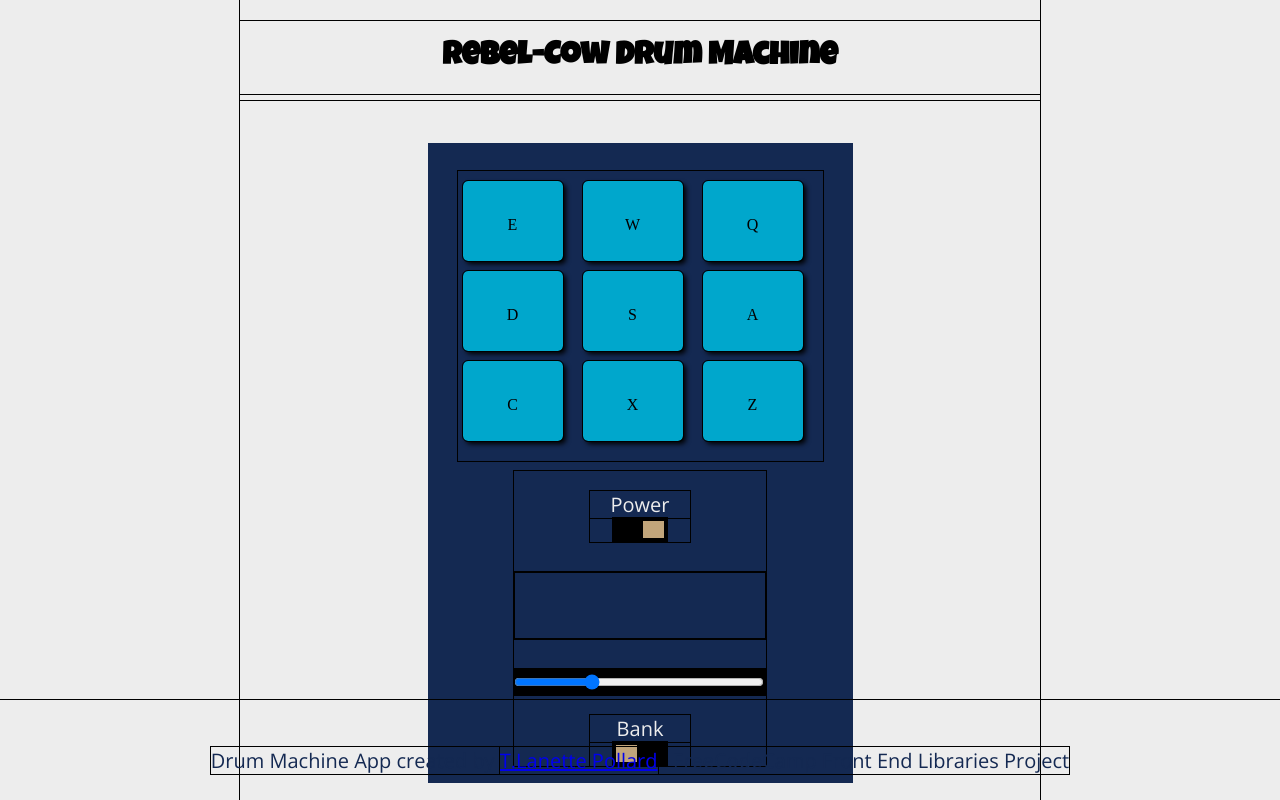
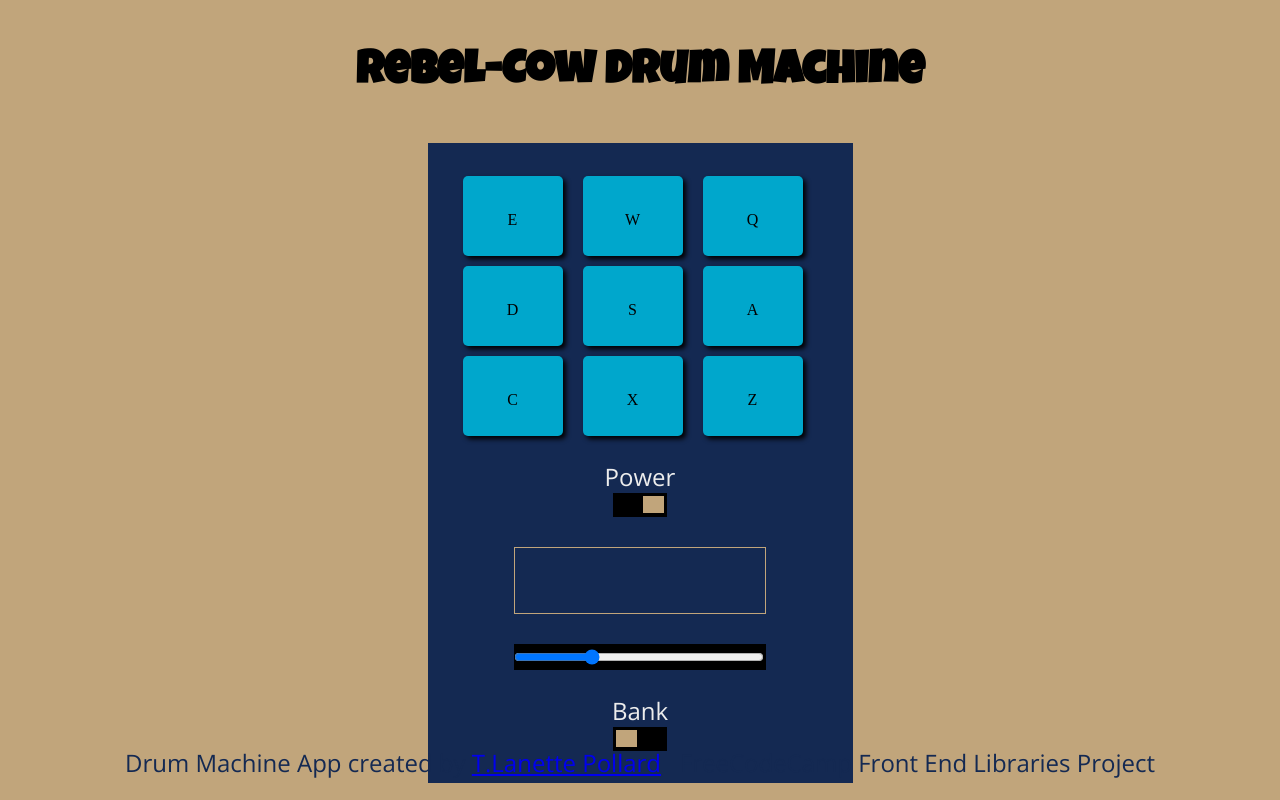
Before and after one commit to TLanetteRose/Drum-Machine-TLP, a React (Create React App) app: page / in a window 1280 px wide. Built offline with nearby package versions, Linux system fonts and the light colour scheme.

Commit message:
Updates
Signed-off-by: T. Lanette <TLPollard4516@gmail.com>

```diff
--- a/src/App.css
+++ b/src/App.css
@@ -34,20 +34,27 @@
   height: 5px;
   color: var(--color-matte-gold);
   text-transform: uppercase;
+  font-size: 26px;
   font-weight: 700;
   padding: 30px 5px;
   text-align: center;
   margin: 30px 0;
-  border: 1px solid #000000;
+  border: 1px solid var(--color-matte-gold);
 }
 
 
 .pad-bank {
  display: inline-block;
  margin: 10px;
+ padding-top: 20px;
  padding-bottom: 20px;
  width: 100px * 3 + 32;
  height: 80px * 3 + 32;
+}
+
+.control-container {
+  margin-top: -30px;
+  margin-bottom: 40px;
 }
 
 .control {
@@ -56,7 +63,7 @@
 }
 p   {
   font-family: var(--font-text);
-  font-size: 20px;
+  font-size: 24px;
   color: var(--color-very-lt-gray);
   margin-bottom: 0;
   text-align: center !important;
--- a/src/components/styles/Header.css
+++ b/src/components/styles/Header.css
@@ -4,11 +4,13 @@
     justify-content: center;
     align-items: center;
     height: 100px;
+    margin-bottom: 20px;
     text-align: center;
 }
 
 h1 {
     font-family: var(--font-heading);
+    font-size: 46px;
     padding: 20px;
 }
 
--- a/src/index.css
+++ b/src/index.css
@@ -17,7 +17,7 @@
 }
 
 * {
-  outline: 1px solid black;
+  /*outline: 1px solid black;*/
 }
 
 body {
@@ -25,7 +25,8 @@ body {
   height: 100vh;
   margin: 0;
   padding: 0;
-  background-color: var(--color-very-lt-gray);
+  background-color: var(--color-matte-gold);
+;
 }
 
 #root {
```
